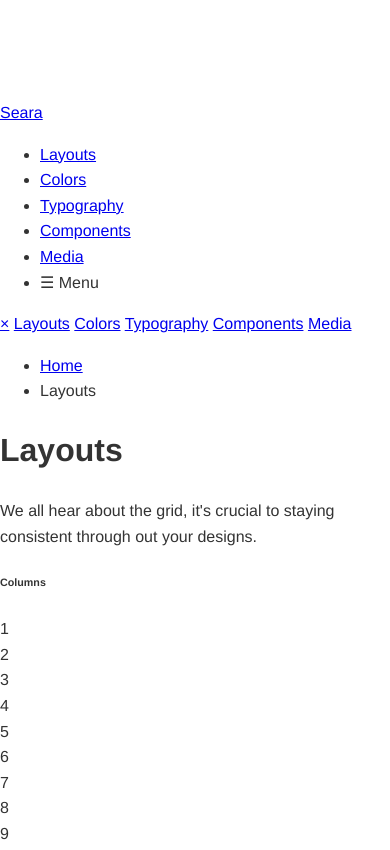
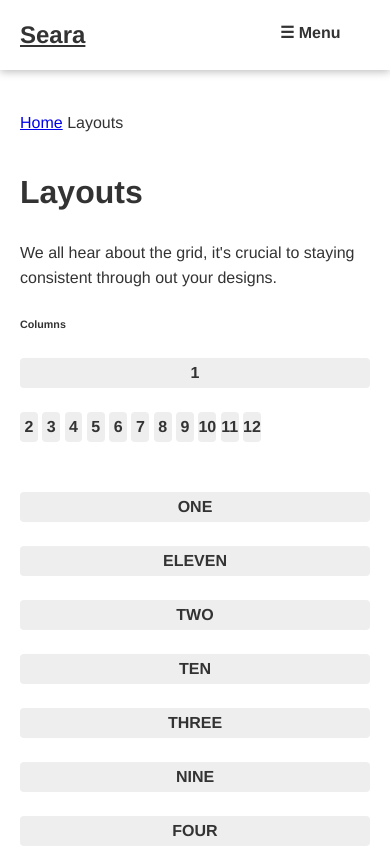
Before and after one commit to searafernandez/styleguide, a plain HTML site: page layouts.html in a window 390 px wide. Shown: the top 850 px of the page. Drawn offline with Linux system fonts and the light colour scheme.

Commit message:
Add files via upload

```diff
--- a/css/style.css
+++ b/css/style.css
@@ -25,3 +25,220 @@ img {
 .home h1 {
     margin-top: 0;
 }
+/* Navigation
+----------------------------------------------------*/
+nav {
+    position: fixed;
+    background: #FFF;
+    top: 0;
+    left: 0;
+    width: 100%;
+    z-index: 1;
+    box-shadow: 0 2px 8px 0 rgba(0,0,0,0.25);
+}
+nav a {
+    color: #333;
+    font-weight: bold;
+}
+nav .topnav li.mobile {
+    display: none;
+}
+@media (max-width: 903px) {
+    nav .topnav ul li {
+        display: none;
+    }
+    nav .topnav ul li.mobile {
+        display: inline-block;
+    }
+    nav .eight.columns,
+    nav .four.columns {
+            width: 48%;
+    }
+}
+.logo {
+    font-size: 24px;
+    margin-top: 16px;
+}
+.logo a:hover {
+    color: #7433EF;
+    text-decoration: none;
+}
+.topnav {
+    text-align: right;
+}
+.topnav ul {
+    margin: 0;
+    padding: 0;
+}
+.topnav ul li {
+    display: inline-block;
+    vertical-align: top;
+}
+.topnav a {
+    padding: 20px;
+    border-bottom: 4px solid #FFF;
+    display: block;
+    transition: background-color 0.8s ease;
+}
+.topnav a.active {
+    padding: 20px;
+    border-bottom: 4px solid #7453EF;
+    color: #7453EF;
+}
+.topnav a:hover {
+    background: #7453EF;
+    border-bottom: 4px solid #7453EF;
+    color: #FFF;
+    text-decoration: none;
+}
+.slidenav {
+    height: 100%;
+    width: 0;
+    position: fixed;
+    z-index: 1;
+    top: 0;
+    left: 0;
+    background-color: #111;
+    overflow-x: hidden;
+    transition: 0.5s;
+    padding-top: 60px;
+}
+.sidenav a {
+    padding: 8px 8px 8px 32px;
+    text-decoration: none;
+    color: #818181;
+    display: block;
+    transition: 0.3s;
+}
+.sidenav a:hover {
+    color: #f1f1f1;
+    text-decoration: none;
+}
+.slidenav .closebtn {
+    position: absolute;
+    top: 0;
+    right: 25px;
+    font-size: 36px;
+    margin-left: 50px;
+}
+@media screen and (max-height: 450px) {
+    .sidenav {
+        padding-top: 15px;
+    }
+    .sidenav a {
+        font-size: 18px;
+    }
+}
+
+/* Breadcrumbs
+___________________________________________________ */
+ul.breadcrumb {
+    padding: 10px 16px 10px 0;
+    list-style: none;
+}
+ul.breadcrumb li {
+    display: inline;
+}
+ul. breadcrumb li+li:before {
+    padding: 8px;
+    color: black;
+    content: "/\00a0";
+}
+
+/* Grid
+____________________________________________________ */
+.container {
+    position: relative;
+    max-width: 1060px;
+    margin: 0 auto;
+    padding: 0 20px;
+}
+.column,
+.columns {
+    display: inline-block;
+    vertical-align: top;
+    margin-left: 3%;
+}
+.column:first-child,
+.columns:first-child {
+    margin-left: 0;
+}
+.one.column {
+    width: 4.6%;
+}
+.one.columns {
+    width: 5.1%;
+}
+.two.columns {
+    width: 13.3%;
+}
+.three.columns {
+    width: 22%;
+}
+.four.columns {
+    width: 30.6%;
+}
+.five.columns {
+    width: 39.3%;
+}
+.six.columns {
+    width: 48%;
+}
+.seven.columns {
+    width: 56.6%;
+}
+.eight.columns {
+    width: 65.3%;
+}
+.nine.columns {
+    width: 74.0%;
+}
+.ten.columns {
+    width: 82.6%;
+}
+.eleven.columns {
+    width: 91.3%;
+}
+.twelve.columns {
+    width: 100%;
+    margin-left: 0;
+}
+@media (max-width: 550px) {
+    .one.column,
+    .two.columns,
+    .three.columns,
+    .four.columns,
+    .five.columns,
+    .six.columns,
+    .seven.columns,
+    .eight.columns,
+    .nine.columns,
+    .ten.columns,
+    .eleven.columns,
+    .tweleve.columns {
+        width: 100%;
+    }
+.column,
+    .columns {
+        margin-left: 0%;
+    }
+}
+.example-grid .column,
+.example-grid .columns {
+    background: #EEE;
+    text-align: center;
+    border-radius: 4px;
+    text-transform: uppercase;
+    height: 30px;
+    line-height: 30px;
+    margin-bottom: 24px;
+    font-weight: 600;
+}
+
+/* Footer
+_____________________________________________________ */
+footer {
+    border-top: 1px solid #E1E1E1;
+    margin-top: 48px;
+    padding: 24px 0 0;
+}
```
